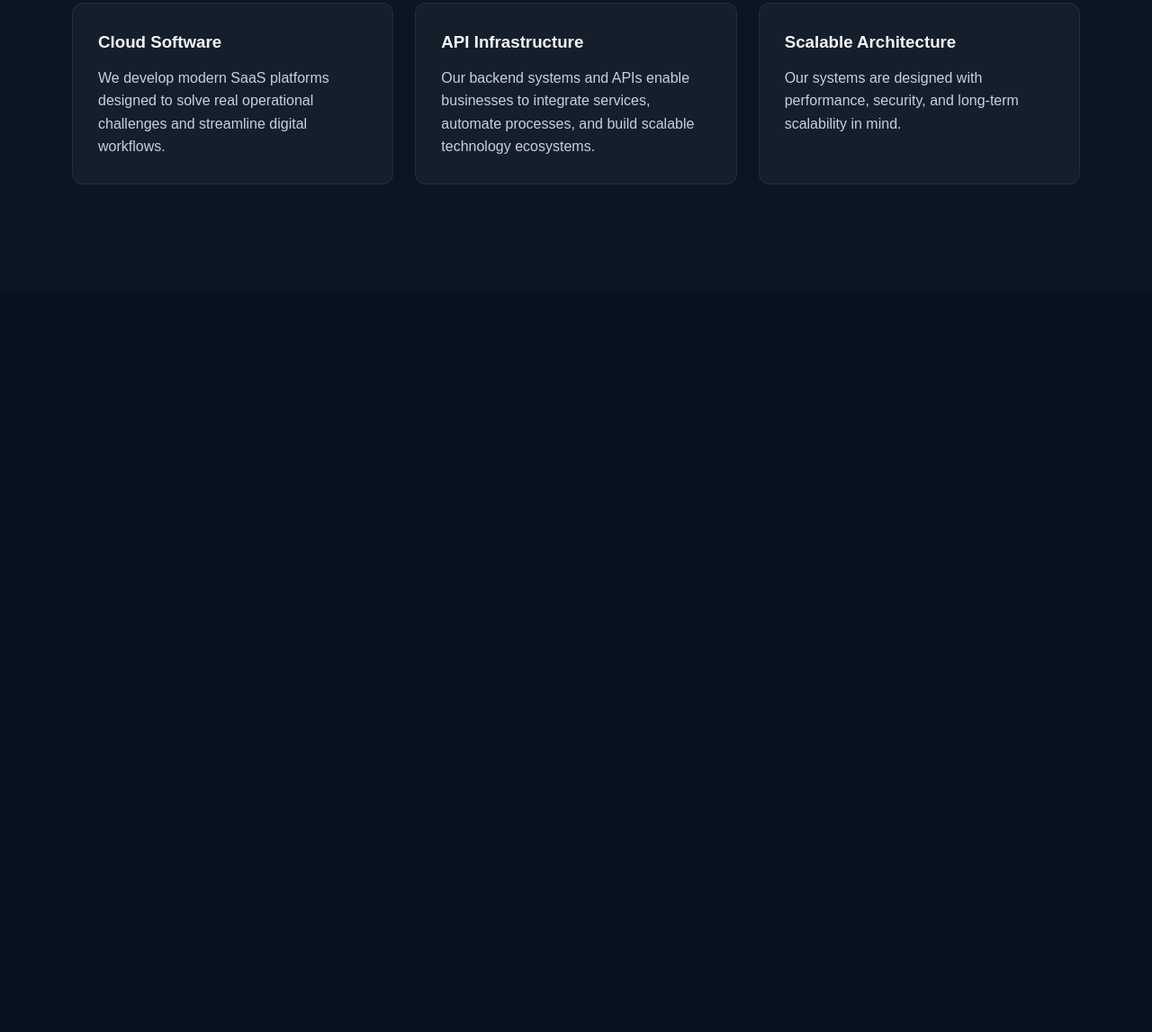
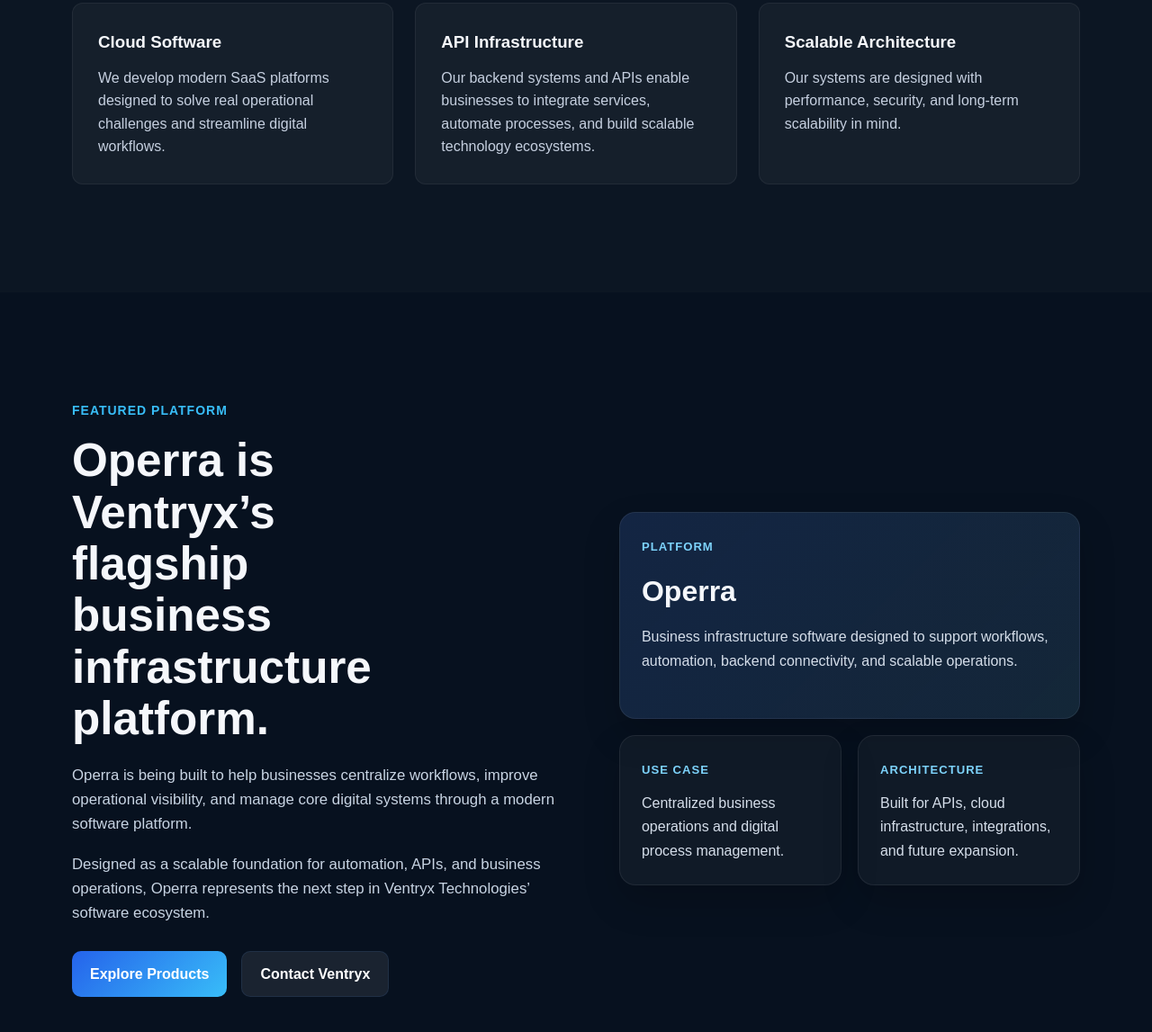
Before and after one commit to Ventryx-Technologies/ventryx-website, a plain HTML site: page index.html in a window 1280 px wide. Shown: the part 1255-2402 px from the top of the page at 90% size. Before the commit the page ends 1580 px from the top, so only its background shows below. Drawn offline with Linux system fonts and the light colour scheme.

Commit message:
Add featured Operra section to homepage

```diff
--- a/assets/css/home.css
+++ b/assets/css/home.css
@@ -162,3 +162,98 @@
     color: #c6d0e0;
     line-height: 1.6;
 }
+
+.featured-product {
+    padding: 120px 0;
+}
+
+.featured-product-grid {
+    display: grid;
+    grid-template-columns: 1.05fr 0.95fr;
+    gap: 42px;
+    align-items: center;
+}
+
+.featured-product-content h2 {
+    font-size: clamp(2rem, 4vw, 3.2rem);
+    line-height: 1.12;
+    max-width: 14ch;
+    margin: 16px 0 22px;
+}
+
+.featured-product-text {
+    color: #c8d4e3;
+    font-size: 1.05rem;
+    max-width: 60ch;
+    margin-bottom: 18px;
+}
+
+.featured-product-actions {
+    display: flex;
+    gap: 16px;
+    flex-wrap: wrap;
+    margin-top: 28px;
+}
+
+.featured-product-visual {
+    display: grid;
+    grid-template-columns: 1fr 1fr;
+    gap: 18px;
+}
+
+.product-panel {
+    background: rgba(255, 255, 255, 0.04);
+    border: 1px solid rgba(255, 255, 255, 0.07);
+    border-radius: 18px;
+    padding: 24px;
+    box-shadow: 0 18px 40px rgba(0, 0, 0, 0.18);
+}
+
+.product-panel-main {
+    grid-column: 1 / -1;
+    min-height: 230px;
+    background:
+        linear-gradient(135deg, rgba(37, 99, 235, 0.14), rgba(56, 189, 248, 0.08)),
+        rgba(255, 255, 255, 0.04);
+}
+
+.product-panel-label {
+    display: inline-block;
+    margin-bottom: 14px;
+    color: #7dd3fc;
+    font-size: 0.82rem;
+    font-weight: 700;
+    text-transform: uppercase;
+    letter-spacing: 1px;
+}
+
+.product-panel h3 {
+    font-size: 2rem;
+    margin-bottom: 12px;
+}
+
+.product-panel p {
+    color: #d5deea;
+    line-height: 1.65;
+}
+
+@media (max-width: 900px) {
+    .featured-product-grid {
+        grid-template-columns: 1fr;
+    }
+}
+
+@media (max-width: 640px) {
+    .featured-product-visual {
+        grid-template-columns: 1fr;
+    }
+
+    .product-panel-main {
+        grid-column: auto;
+        min-height: auto;
+    }
+
+    .featured-product-content h2 {
+        max-width: none;
+    }
+}
--- a/index.html
+++ b/index.html
@@ -110,6 +110,48 @@
 
             </div>
         </section>
+        <section class="featured-product">
+            <div class="container featured-product-grid">
+                <div class="featured-product-content">
+                    <p class="section-label">Featured Platform</p>
+                    <h2>Operra is Ventryx’s flagship business infrastructure platform.</h2>
+                    <p class="featured-product-text">
+                        Operra is being built to help businesses centralize workflows, improve operational visibility,
+                        and manage core digital systems through a modern software platform.
+                    </p>
+                    <p class="featured-product-text">
+                        Designed as a scalable foundation for automation, APIs, and business operations,
+                        Operra represents the next step in Ventryx Technologies’ software ecosystem.
+                    </p>
+
+                    <div class="featured-product-actions">
+                        <a href="products.html" class="btn btn-primary">Explore Products</a>
+                        <a href="contact.html" class="btn btn-secondary">Contact Ventryx</a>
+                    </div>
+                </div>
+
+                <div class="featured-product-visual">
+                    <div class="product-panel product-panel-main">
+                        <span class="product-panel-label">Platform</span>
+                        <h3>Operra</h3>
+                        <p>
+                            Business infrastructure software designed to support workflows,
+                            automation, backend connectivity, and scalable operations.
+                        </p>
+                    </div>
+
+                    <div class="product-panel">
+                        <span class="product-panel-label">Use Case</span>
+                        <p>Centralized business operations and digital process management.</p>
+                    </div>
+
+                    <div class="product-panel">
+                        <span class="product-panel-label">Architecture</span>
+                        <p>Built for APIs, cloud infrastructure, integrations, and future expansion.</p>
+                    </div>
+                </div>
+            </div>
+        </section>
     </main>
 
 </body>
```
